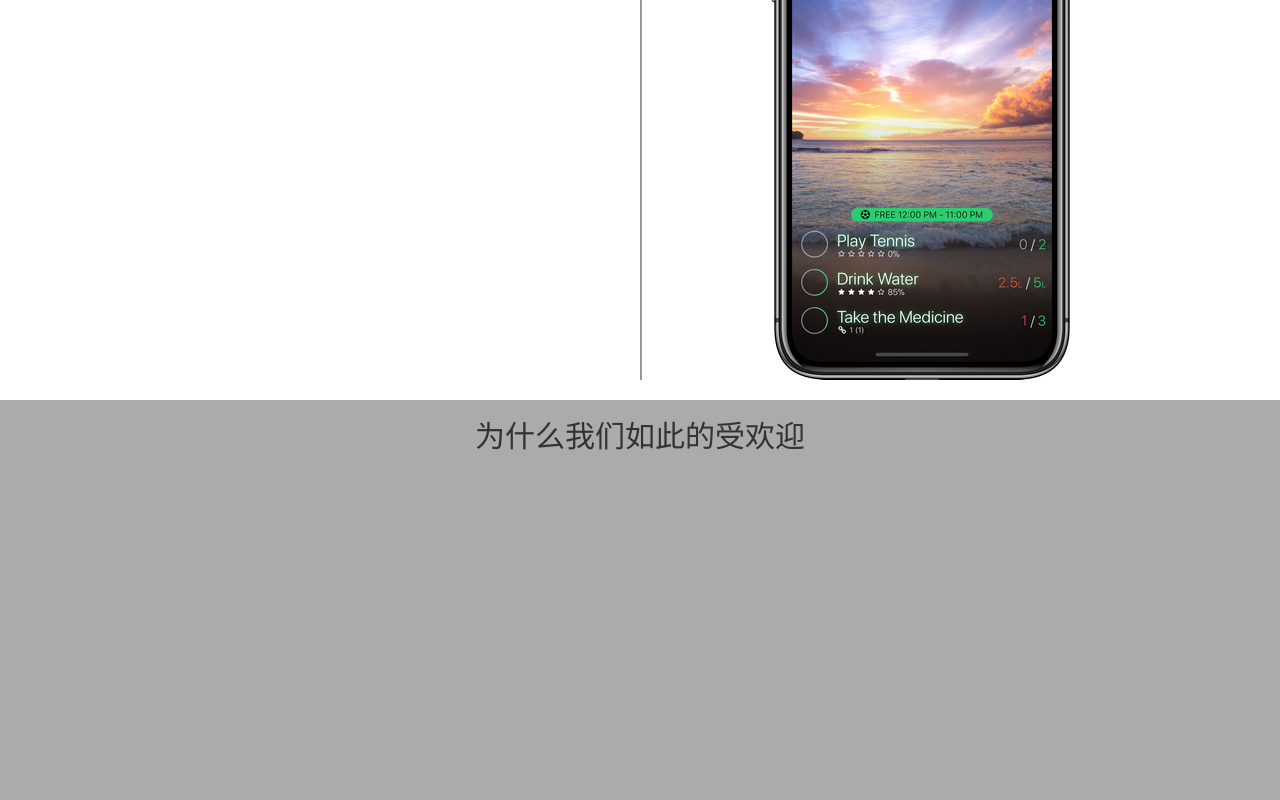
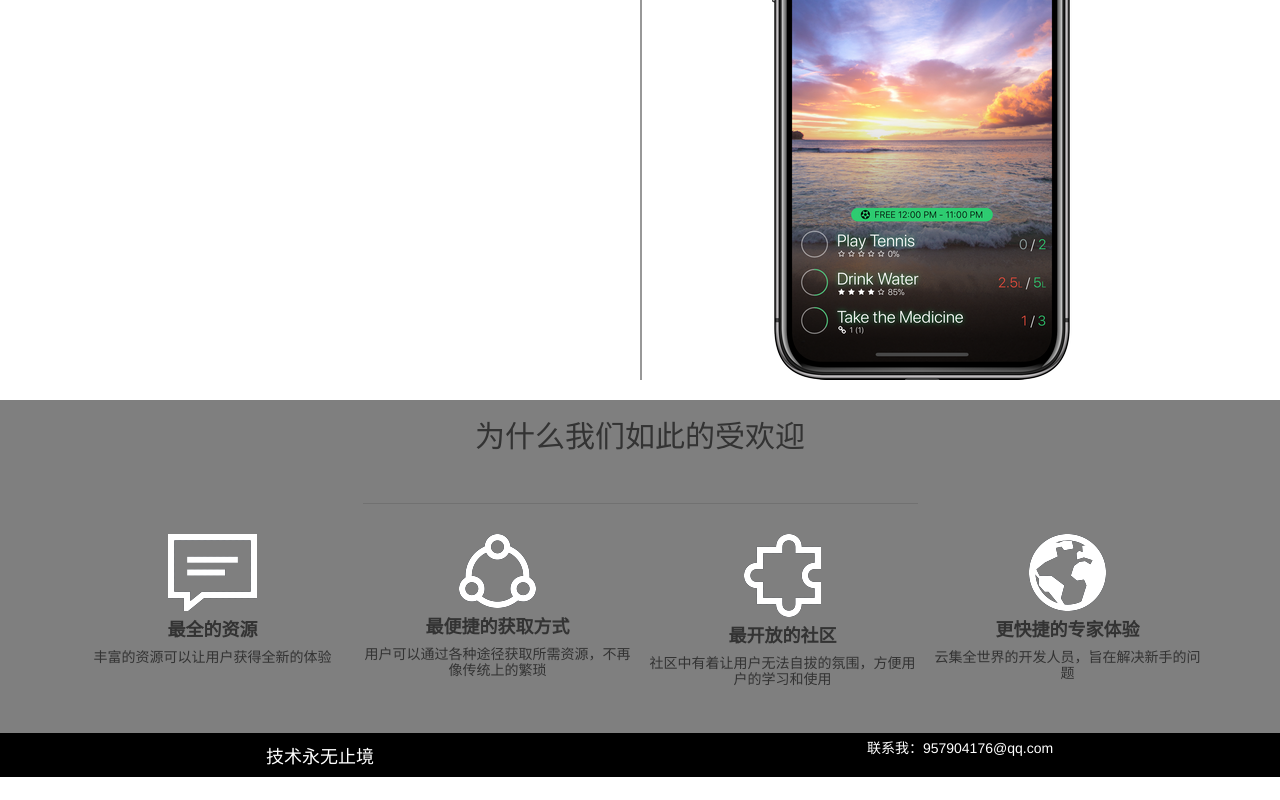
Before and after one commit to Julystep/html-css-javascript, a plain HTML site: page 界面/index.html in a window 1280 px wide. Shown: the part 1027-1827 px from the top of the page. After the commit the page ends 1804 px from the top, so only its background shows below. Drawn offline with Linux system fonts and the light colour scheme.

Commit message:
只剩动态了

```diff
--- a/界面/css/index.css
+++ b/界面/css/index.css
@@ -37,6 +37,7 @@
     cursor: pointer;
     color: green;
 }
+
 
 .container.img{
     background-image: url(../img/index.jpg);
@@ -158,6 +159,38 @@
     margin-top: 20px;
     text-align: center;
     width: 100%;
-    height: 400px;
-    background-color: rgba(128, 128, 128, 0.657);
+    background-color: rgba(0, 0, 0, 0.500);
 }
+
+.container.us .container.title{
+    margin: auto;
+    width: 585px;
+}
+
+.container.us .container.title h2{
+    padding: 0px;
+    padding-bottom: 50px;
+    border-bottom: 1px solid rgba(0, 0, 0, 0.115);
+}
+.container.us .container.row{
+    margin: auto;
+}
+.container.us .container.row .container.col-xs-4.col-sm-12.col-md-3{
+    cursor: pointer;
+    border-radius: 20px;
+    padding: 20px 5px;
+}
+.container.us .container.row .container.col-xs-4.col-sm-12.col-md-3:hover{
+    background-color: rgba(0, 128, 0, 0.720);
+    padding: 20px 5px;
+}
+
+.container.footer{
+    width: 100%;
+    background: black;
+    color: white;
+    padding-top: 5px;
+}
+.container.footer .col-xs-6{
+    text-align: center;
+}
--- a/界面/index.html
+++ b/界面/index.html
@@ -14,10 +14,10 @@
                     <p class="navbar-brand">练习网页</p>
                 </div>
                 <div class="navbar-body">
-                    <p class="navbar-text">文档</p>
-                    <p class="navbar-text">版本</p>
-                    <p class="navbar-text">下载</p>
-                    <p class="navbar-text">关于</p>
+                    <p class="navbar-text ">文档</p>
+                    <p class="navbar-text ">版本</p>
+                    <p class="navbar-text ">下载</p>
+                    <p class="navbar-text ">关于</p>
                 </div>
                 <div class="navbar-footer">
                     <button class="btn btn-success">conect us</button>
@@ -25,6 +25,7 @@
                 </div>
             </div>
         </nav>
+
         <div class="container img">
             <div class="container article">
                 <div class="container col-xs-12">
@@ -53,7 +54,7 @@
         </div>
         <div class="container foot">
             <div class="container foot_inner">
-                <p>信息快讯<a href="www.baidu.com">百度</a><a href="www.runoob.com">菜鸟教程</a> <span class="li">技术支持:<em>li</em></span></p>
+                <p>信息快讯<a href="www.baidu.com">百度</a><a href="www.runoob.com">菜鸟教程</a> <span class="li">责任编辑:<em>li</em></span></p>
             </div>
         </div>
         <div class="container introduce">
@@ -71,14 +72,82 @@
         <div class="container us">
             <div class="container title">
                 <h2>为什么我们如此的受欢迎</h2>
-                <div class="row">
-                    <div class="col-xs-4"></div>
-                    <div class="col-xs-4"></div>
-                    <div class="col-xs-4"></div>
+            </div>
+                <div class="container row">
+                    <div class="container col-xs-4 col-sm-12 col-md-3">
+                        <div class="feature_list">
+                            <img src="./img/2.png">
+                            <h4 class="feature_title">
+                                <b class="line-height">最全的资源</b>
+                            </h4>
+                            <h5 class="feature_detail">
+                                <p class="line-height">
+                                    丰富的资源可以让用户获得全新的体验<br>
+                                    <br>
+                                </p>
+                            </h5>
+                        </div>
+                    </div>
+                    <div class="container col-xs-4 col-sm-12 col-md-3">
+                        <div class="feature_list">
+                            <img src="./img/3.png">
+                            <h4 class="feature_title">
+                                <b class="line-height">最便捷的获取方式</b>
+                            </h4>
+                            <h5 class="feature_detail">
+                                <p class="line-height">
+                                    用户可以通过各种途径获取所需资源，不再像传统上的繁琐<br>
+                                    <br>
+                                </p>
+                            </h5>
+                        </div>
+                    </div>
+                    <div class="container col-xs-4 col-sm-12 col-md-3">
+                        <div class="feature_list">
+                            <img src="./img/4.png">
+                            <h4 class="feature_title">
+                                <b class="line-height">最开放的社区</b>
+                            </h4>
+                            <h5 class="feature_detail">
+                                <p class="line-height">
+                                    社区中有着让用户无法自拔的氛围，方便用户的学习和使用<br>
+                                    <br>
+                                </p>
+                            </h5>
+                        </div>
+                    </div>
+                    <div class="container col-xs-4 col-sm-12 col-md-3">
+                        <div class="feature_list">
+                            <img src="./img/5.png">
+                            <h4 class="feature_title">
+                                <b class="line-height">更快捷的专家体验</b>
+                            </h4>
+                            <h5 class="feature_detail">
+                                <p class="line-height">
+                                    云集全世界的开发人员，旨在解决新手的问题<br>
+                                    <br>
+                                </p>
+                            </h5>
+                        </div>
+                    </div>
+                </div>
+        </div>
+        <div class="container footer">
+            <div class="row">
+                <div class="col-xs-6">
+                    <h4 class="footer-title line-height">
+                        技术永无止境
+                    </h4>
+                </div>
+                <div class="col-xs-6">
+                    <p class="detail line-height">
+                        联系我：957904176@qq.com
+                    </p>
                 </div>
             </div>
         </div>
     <script src='./js/jquery-3.3.1.min.js'></script>
     <script src="./bootstrap/js/bootstrap.min.js"></script>
+    <script src="./js/index.js"></script>
     </body>
 </html>
--- /dev/null
+++ b/界面/js/index.js
@@ -0,0 +1,3 @@
+$(function(){
+
+})
```
Also changed, not shown: 界面/img/2.png (added), 界面/img/3.png (added), 界面/img/4.png (added), 界面/img/5.png (added).
